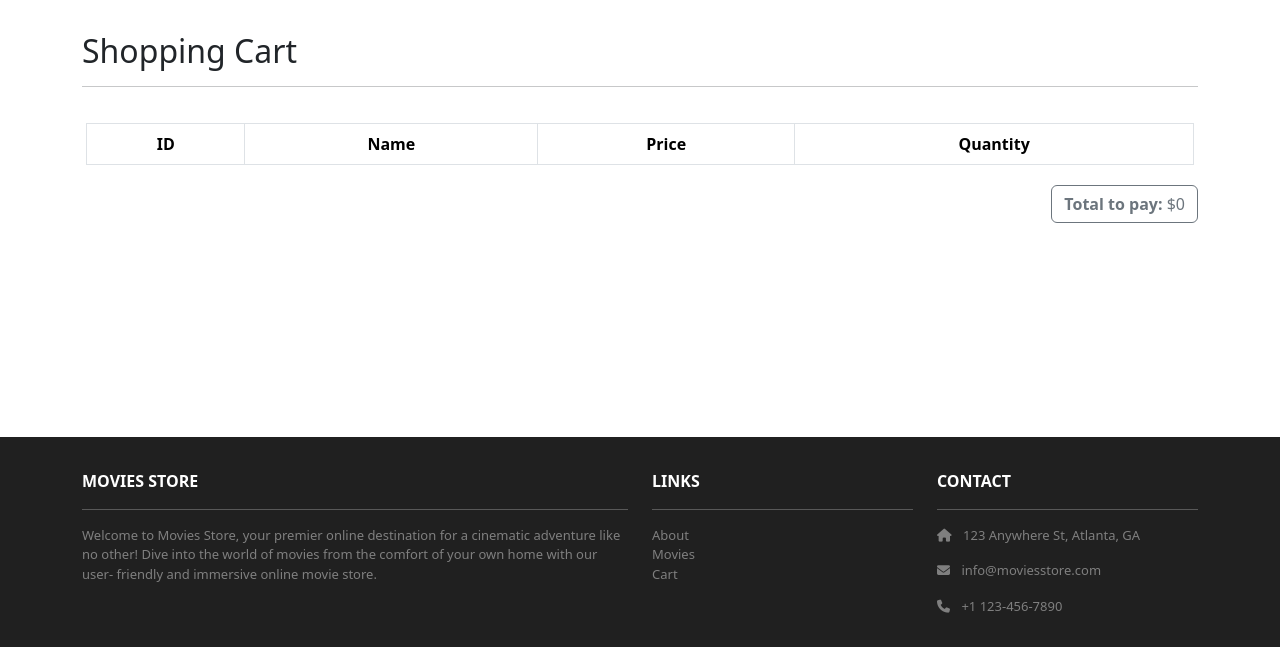
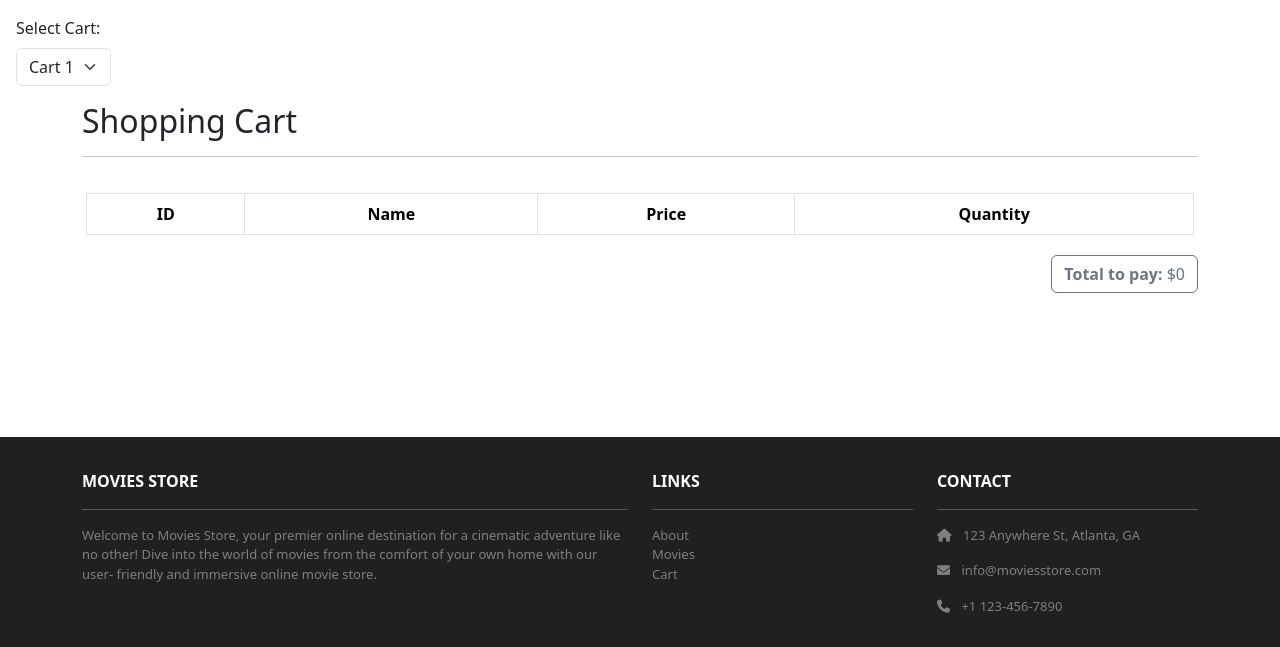
Before and after one commit to VedaantMohta/Movie-Store, a Django app: page /cart/ in a window 1280 px wide. Shown: the part 82-729 px from the top of the page. Run offline with Django 5.2, Linux system fonts and the light colour scheme; lists and menus that the app fills with data are empty; some libraries are stand-ins or nearby versions.

Commit message:
new user story, multiple carts

```diff
--- a/cart/templates/cart/index.html
+++ b/cart/templates/cart/index.html
@@ -3,6 +3,18 @@
 {% load static %}
 {% load cart_filters %}
 <div class="p-3">
+  <form method="get" class="mb-3">
+    <div class="row">
+      <div class="col-auto">
+        <label for="cart" class="form-label">Select Cart:</label>
+        <select name="cart" id="cart" class="form-select" onchange="this.form.submit()">
+          <option value="1" {% if template_data.selected_cart == '1' %}selected{% endif %}>Cart 1</option>
+          <option value="2" {% if template_data.selected_cart == '2' %}selected{% endif %}>Cart 2</option>
+          <option value="3" {% if template_data.selected_cart == '3' %}selected{% endif %}>Cart 3</option>
+        </select>
+      </div>
+    </div>
+  </form>
   <div class="container">
     <div class="row mt-3">
       <div class="col mx-auto mb-3">
@@ -26,7 +38,13 @@
             <td>{{ movie.id }}</td>
             <td>{{ movie.name }}</td>
             <td>${{ movie.price }}</td>
-            <td>{{ request.session.cart|get_quantity:movie.id }}
+            {% with carts=request.session.carts %}
+              {% if carts and carts|dict_get:template_data.selected_cart %}
+                <td>{{ carts|dict_get:template_data.selected_cart|get_quantity:movie.id }}</td>
+              {% else %}
+                <td>0</td>
+              {% endif %}
+            {% endwith %}
             </td>
           </tr>
           {% endfor %}
@@ -37,8 +55,8 @@
       <div class="text-end">
         <a class="btn btn-outline-secondary mb-2"><b>Total to pay:</b> ${{ template_data.cart_total }}</a>
         {% if template_data.movies_in_cart|length > 0 %}
-        <a href="{% url 'cart.purchase' %}" class="btn bg-dark text-white mb-2">Purchase</a>
-        <a href="{% url 'cart.clear' %}">
+        <a href="{% url 'cart.purchase' %}?cart={{ template_data.selected_cart }}" class="btn bg-dark text-white mb-2">Purchase</a>
+        <a href="{% url 'cart.clear' %}?cart={{ template_data.selected_cart }}">
           <button class="btn btn-danger mb-2">
             Remove all movies from Cart
           </button>
--- a/cart/views.py
+++ b/cart/views.py
@@ -8,36 +8,47 @@ from django.contrib.auth.decorators import login_required
 
 from .utils import calculate_cart_total
 def index(request):
+    selected_cart = request.GET.get('cart', '1')
+    all_carts = request.session.get('carts', {'1': {}, '2': {}, '3': {}})
+    cart = all_carts.get(selected_cart, {})
+    movie_ids = list(cart.keys())
+    movies_in_cart = []
     cart_total = 0
-    movies_in_cart = []
-    cart = request.session.get('cart', {})
-    movie_ids = list(cart.keys())
-    if (movie_ids != []):
+    if movie_ids:
         movies_in_cart = Movie.objects.filter(id__in=movie_ids)
         cart_total = calculate_cart_total(cart, movies_in_cart)
     template_data = {}
     template_data['title'] = 'Cart'
     template_data['movies_in_cart'] = movies_in_cart
     template_data['cart_total'] = cart_total
+    template_data['selected_cart'] = selected_cart
     return render(request, 'cart/index.html', {'template_data': template_data})
 
 def add(request, id):
     get_object_or_404(Movie, id=id)
-    cart = request.session.get('cart', {})
+    selected_cart = request.POST.get('cart', '1')
+    all_carts = request.session.get('carts', {'1': {}, '2': {}, '3': {}})
+    cart = all_carts.get(selected_cart, {})
     cart[id] = request.POST['quantity']
-    request.session['cart'] = cart
-    return redirect('cart.index')
+    all_carts[selected_cart] = cart
+    request.session['carts'] = all_carts
+    return redirect(f'/cart/?cart={selected_cart}')
 
 def clear(request):
-    request.session['cart'] = {}
-    return redirect('cart.index')
+    selected_cart = request.GET.get('cart', '1')
+    all_carts = request.session.get('carts', {'1': {}, '2': {}, '3': {}})
+    all_carts[selected_cart] = {}
+    request.session['carts'] = all_carts
+    return redirect(f'/cart/?cart={selected_cart}')
 
 @login_required
 def purchase(request):
-    cart = request.session.get('cart', {})
+    selected_cart = request.GET.get('cart', '1')
+    all_carts = request.session.get('carts', {'1': {}, '2': {}, '3': {}})
+    cart = all_carts.get(selected_cart, {})
     movie_ids = list(cart.keys())
-    if (movie_ids == []):
-        return redirect('cart.index')
+    if not movie_ids:
+        return redirect(f'/cart/?cart={selected_cart}')
     movies_in_cart = Movie.objects.filter(id__in=movie_ids)
     cart_total = calculate_cart_total(cart, movies_in_cart)
     order = Order()
@@ -51,7 +62,8 @@ def purchase(request):
         item.order = order
         item.quantity = cart[str(movie.id)]
         item.save()
-    request.session['cart'] = {}
+    all_carts[selected_cart] = {}
+    request.session['carts'] = all_carts
     template_data = {}
     template_data['title'] = 'Purchase confirmation'
     template_data['order_id'] = order.id
```
Also changed, not shown: cart/templatetags/cart_filters.py (+14 -1 lines), movies/templates/movies/show.html (+9 -4 lines), db.sqlite3, moviesstore/static/img/admissions_thumb.jpg (added).
